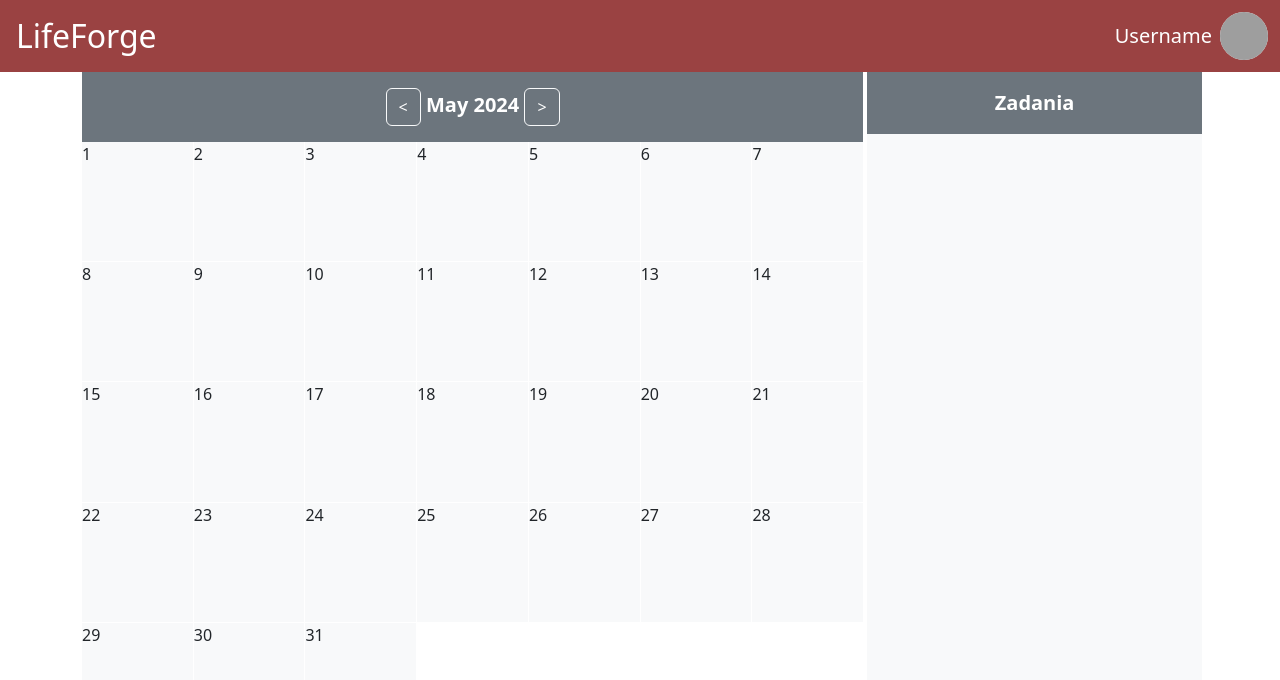
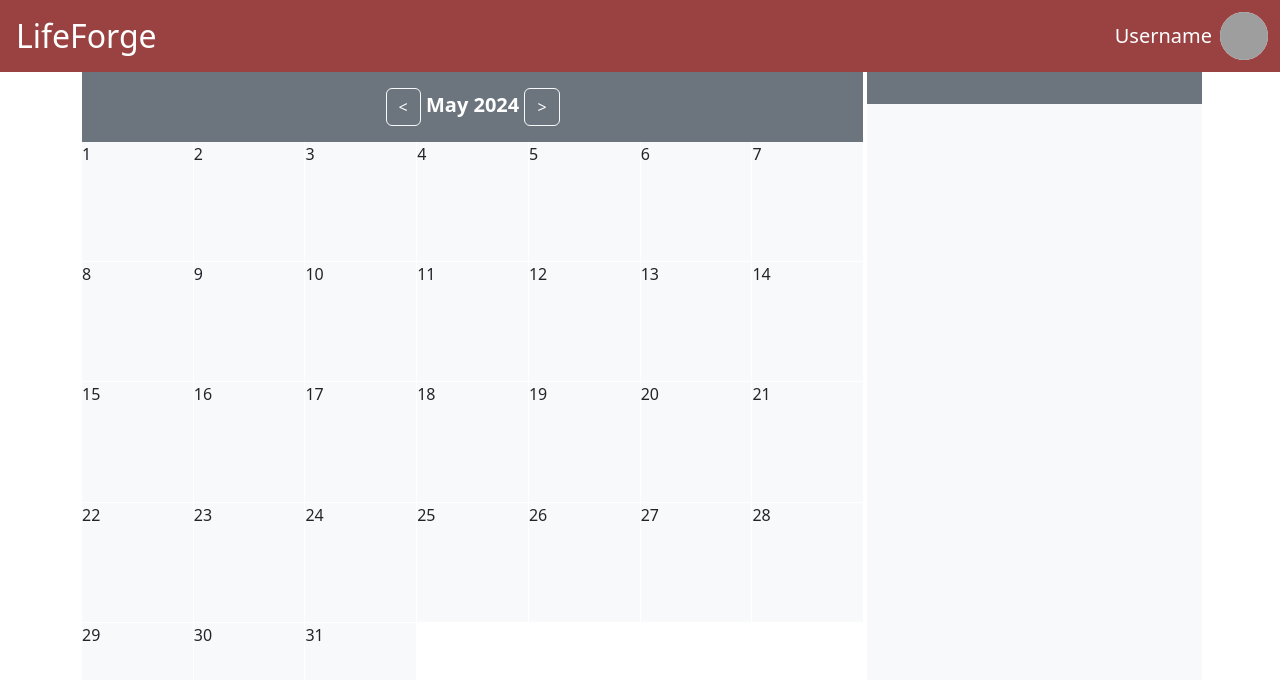
Before and after one commit to DGuziur/LifeForge, an Angular app in the folder FE/: page /calendar in a window 1280 px wide. Shown: the top 680 px of the page. Built offline with nearby package versions, Linux system fonts and the light colour scheme; grey boxes are pictures that could not be loaded.

Commit message:
summary component created

```diff
--- a/FE/src/app/modules/calendar/builders/calendar-task.builder.ts
+++ b/FE/src/app/modules/calendar/builders/calendar-task.builder.ts
@@ -8,6 +8,7 @@ export class CalendarTaskBuilder {
       year: new FormControl<number>(year),
       tasks: new FormArray([]),
       calories: new FormControl<number>(0),
+      caloriesGoal: new FormControl<number>(1800),
     });
   }
 
--- a/FE/src/app/modules/calendar/components/calendar/calendar.component.html
+++ b/FE/src/app/modules/calendar/components/calendar/calendar.component.html
@@ -10,7 +10,11 @@
 <div class="d-grid calendar-days" [formGroup]="calendarForm">
   <ng-container formArrayName="days">
     @for (day of days.controls; track day) {
-      <div class="bg-body-tertiary calendar-day" [formGroupName]="$index">
+      <div
+        class="bg-body-tertiary calendar-day"
+        (click)="dayData.emit(days.controls[$index].value)"
+        [formGroupName]="$index"
+      >
         {{ day.value.day }}
       </div>
     }
--- a/FE/src/app/modules/calendar/components/calendar/calendar.component.ts
+++ b/FE/src/app/modules/calendar/components/calendar/calendar.component.ts
@@ -1,4 +1,11 @@
-import { Component, computed, effect, inject, OnInit } from '@angular/core';
+import {
+  Component,
+  computed,
+  effect,
+  inject,
+  OnInit,
+  output,
+} from '@angular/core';
 import { CalendarService } from '../../services/calendar.service';
 import { DateNamesHelper } from '../../helpers/date-names.helper';
 import { CalendarTaskBuilder } from '../../builders/calendar-task.builder';
@@ -25,6 +32,7 @@ export class CalendarComponent {
     days: new FormArray([]),
   });
   days = this.calendarForm.get('days') as FormArray;
+  dayData = output();
 
   dateChanges = effect(() => {
     this.updateMonth();
@@ -58,4 +66,6 @@ export class CalendarComponent {
       );
     }
   }
+
+  protected readonly console = console;
 }
--- /dev/null
+++ b/FE/src/app/modules/calendar/components/summary/summary.component.html
@@ -0,0 +1,5 @@
+<div class="w-100 h-100 bg-body-tertiary">
+  <div class="text-md-center p-3 text-bg-secondary fw-bold fs-5">
+    {{ dayData()?.day }}
+  </div>
+</div>
--- /dev/null
+++ b/FE/src/app/modules/calendar/components/summary/summary.component.ts
@@ -0,0 +1,13 @@
+import { Component, model } from '@angular/core';
+import { CalendarDay } from '../../interfaces/day.type';
+
+@Component({
+  selector: 'lf-summary',
+  standalone: true,
+  imports: [],
+  templateUrl: './summary.component.html',
+  styleUrl: './summary.component.scss',
+})
+export class SummaryComponent {
+  dayData = model<CalendarDay>();
+}
--- a/FE/src/app/modules/calendar/interfaces/day.type.ts
+++ b/FE/src/app/modules/calendar/interfaces/day.type.ts
@@ -1,7 +1,9 @@
 import { CalendarTask } from './task.type';
 
 export interface CalendarDay {
-  date: Date;
+  day: number;
+  month: number;
+  year: number;
   tasks?: CalendarTask[];
   calories: number;
   caloriesGoal: number;
--- a/FE/src/app/modules/calendar/pages/main-calendar-view/main-calendar-view.component.html
+++ b/FE/src/app/modules/calendar/pages/main-calendar-view/main-calendar-view.component.html
@@ -1,6 +1,4 @@
 <div class="d-grid gap-1 calendar-main-page-container">
-  <lf-calendar></lf-calendar>
-  <div class="w-100 h-100 bg-body-tertiary">
-    <div class="text-md-center p-3 text-bg-secondary fw-bold fs-5">Zadania</div>
-  </div>
+  <lf-calendar (dayData)="dayData()"></lf-calendar>
+  <lf-summary [dayData]="dayData()"></lf-summary>
 </div>
--- a/FE/src/app/modules/calendar/pages/main-calendar-view/main-calendar-view.component.ts
+++ b/FE/src/app/modules/calendar/pages/main-calendar-view/main-calendar-view.component.ts
@@ -1,11 +1,15 @@
-import { Component } from '@angular/core';
-import {CalendarComponent} from "../../components/calendar/calendar.component";
+import { Component, input } from '@angular/core';
+import { CalendarComponent } from '../../components/calendar/calendar.component';
+import { SummaryComponent } from '../../components/summary/summary.component';
+import { CalendarDay } from '../../interfaces/day.type';
 
 @Component({
   selector: 'app-main-calendar-view',
   standalone: true,
-  imports: [CalendarComponent],
+  imports: [CalendarComponent, SummaryComponent],
   templateUrl: './main-calendar-view.component.html',
   styleUrl: './main-calendar-view.component.scss',
 })
-export class MainCalendarViewComponent {}
+export class MainCalendarViewComponent {
+  dayData = input<CalendarDay>();
+}
```
Also changed, not shown: FE/src/app/modules/calendar/components/summary/summary.component.scss (added).
